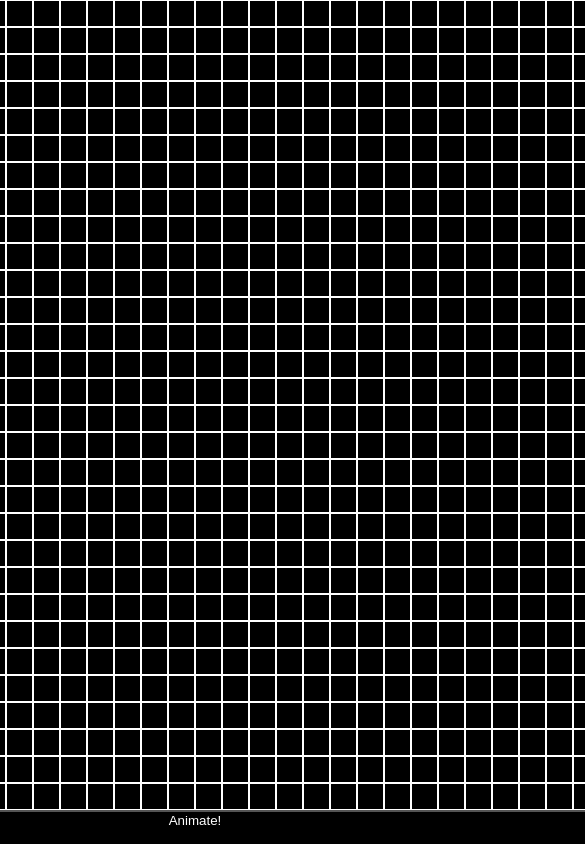
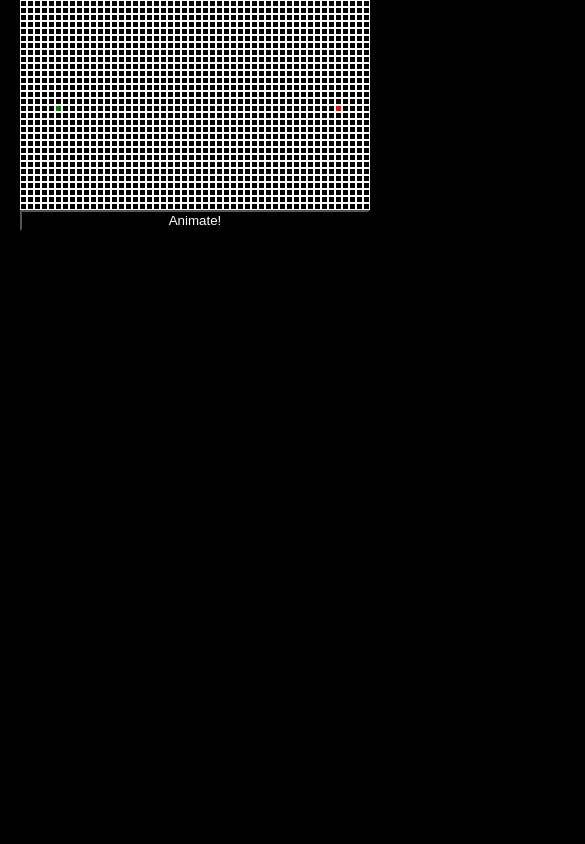
Before and after one commit to Julio-Leon/pathfinder-visualizer, a React (Create React App) app: page / in a window 390 px wide. Shown: the top 844 px of the page, 585 px wide, since content can reach past the window. Built offline with nearby package versions, Linux system fonts and the light colour scheme.

Commit message:
added some responsiveness

```diff
--- a/src/PathFinderVisualizer/Node/Node.css
+++ b/src/PathFinderVisualizer/Node/Node.css
@@ -23,3 +23,11 @@
 .is-path {
     background-color: purple;
 }
+
+@media only screen and (max-width: 480px) {
+    .node {
+        border: 1px solid white;
+        height: 5px;
+        width: 5px;
+    }
+  }
```
